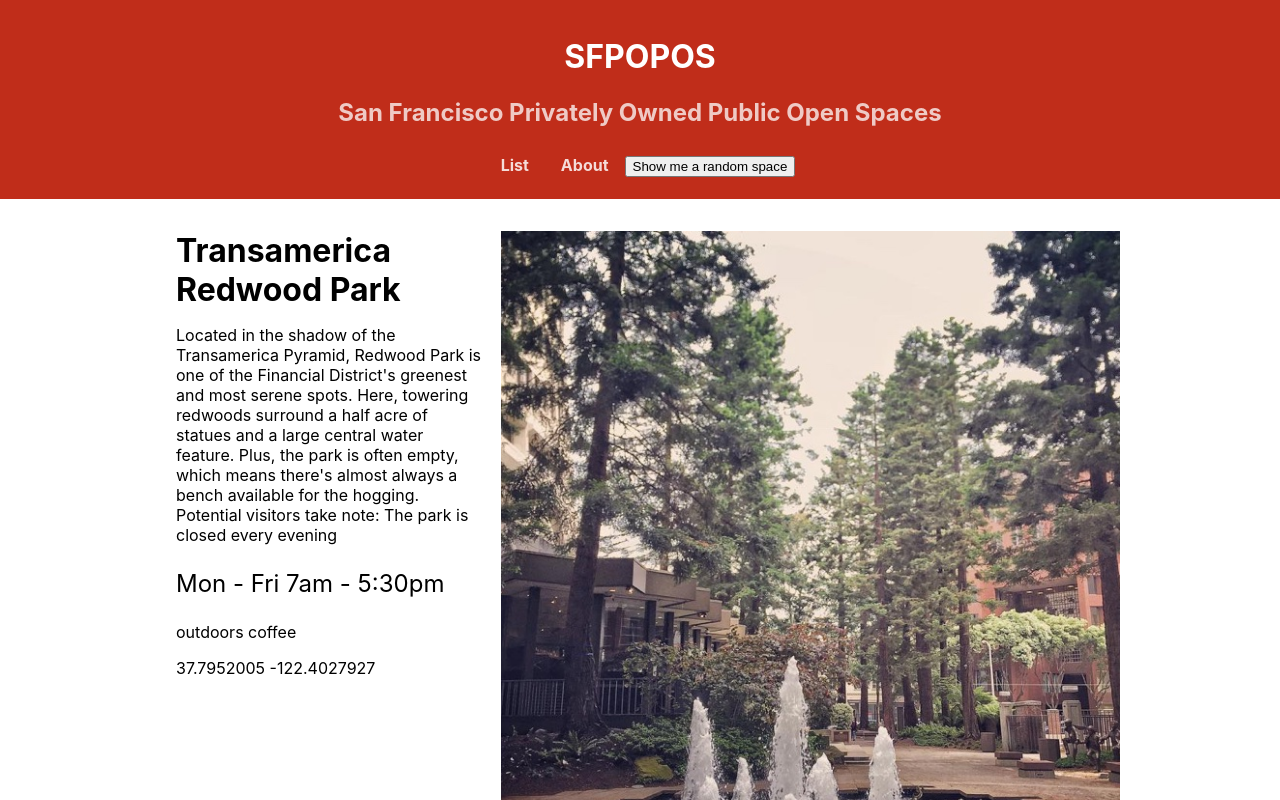
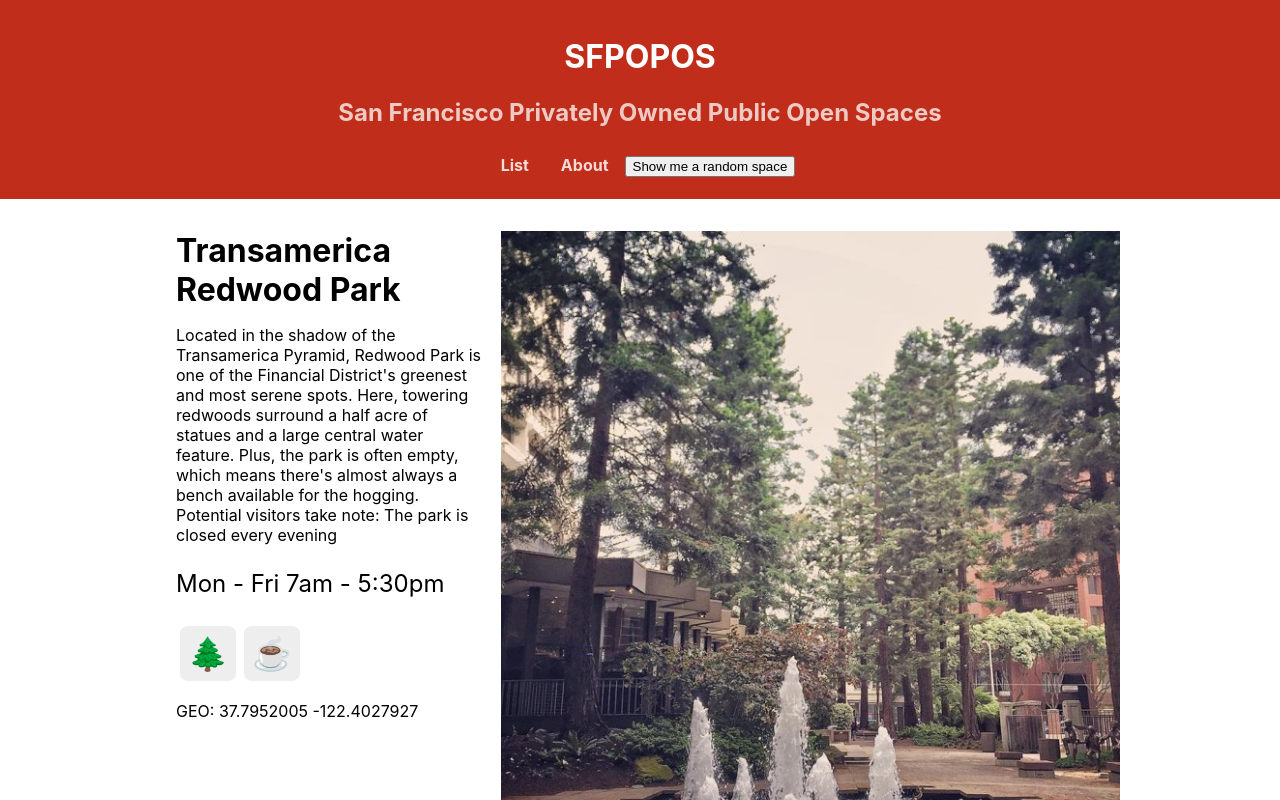
Before and after one commit to mikeygough/sf-popos, a React (Create React App) app: page / in a window 1280 px wide. Both pictures are taken after a click on the button "Show me a random space". Shown: the top 800 px of the page. Built offline with nearby package versions, Linux system fonts and the light colour scheme.

Commit message:
Add POPOSFeature and POPOSFeatureList

```diff
--- a/src/components/POPOSDetails/POPOSDetails.js
+++ b/src/components/POPOSDetails/POPOSDetails.js
@@ -2,6 +2,8 @@
 import { useParams } from 'react-router';
 import './POPOSDetails.css';
 import data from '../../sfpopos-data.js';
+
+import POPOSFeatureList from '../POPOSFeatureList/POPOSFeatureList';
 
 function POPOSDetails(props) {
   const params = useParams();
@@ -21,9 +23,10 @@
         <h1 className="POPOSDetails-title">{title}</h1>
         <p className="POPOSDetails-desc">{desc}</p>
         <p className="POPOSDetails-hours">{hours}</p>
-        <p className="POPOSDetails-features">{features.join(' ')}</p>
+        <POPOSFeatureList features={features} />
         <p className="POPOSDetails-geo">
-          {geo.lat} {geo.lon}
+          {' '}
+          GEO: {geo.lat} {geo.lon}
         </p>
       </div>
     </div>
--- /dev/null
+++ b/src/components/POPOSFeature/POPOSFeature.css
@@ -0,0 +1,7 @@
+.POPOSFeature {
+  font-size: 2em;
+  padding: 0.25em;
+  margin: 0.125em;
+  border-radius: 0.25em;
+  background-color: #eee;
+}
--- /dev/null
+++ b/src/components/POPOSFeature/POPOSFeature.js
@@ -0,0 +1,26 @@
+import React from 'react';
+import './POPOSFeature.css';
+
+function getFeature(str) {
+  switch (str) {
+    case 'outdoors':
+      return '🌲';
+    case 'coffee':
+      return '☕️';
+    case 'art':
+      return '🖼';
+    case 'toilet':
+      return '🚽';
+    case 'power':
+      return '🔌';
+    default:
+      return '?';
+  }
+}
+
+function POPOSFeature(props) {
+  const emoji = getFeature(props.name);
+  return <div className="POPOSFeature">{emoji}</div>;
+}
+
+export default POPOSFeature;
--- /dev/null
+++ b/src/components/POPOSFeatureList/POPOSFeatureList.css
@@ -0,0 +1,3 @@
+.POPOSFeatureList {
+  display: flex;
+}
--- /dev/null
+++ b/src/components/POPOSFeatureList/POPOSFeatureList.js
@@ -0,0 +1,12 @@
+import React from 'react';
+import POPOSFeature from '../POPOSFeature/POPOSFeature';
+import './POPOSFeatureList.css';
+
+function POPOSFeatureList(props) {
+  const icons = props.features.map((feature) => {
+    return <POPOSFeature key={feature} name={feature} />;
+  });
+  return <div className="POPOSFeatureList">{icons}</div>;
+}
+
+export default POPOSFeatureList;
```
